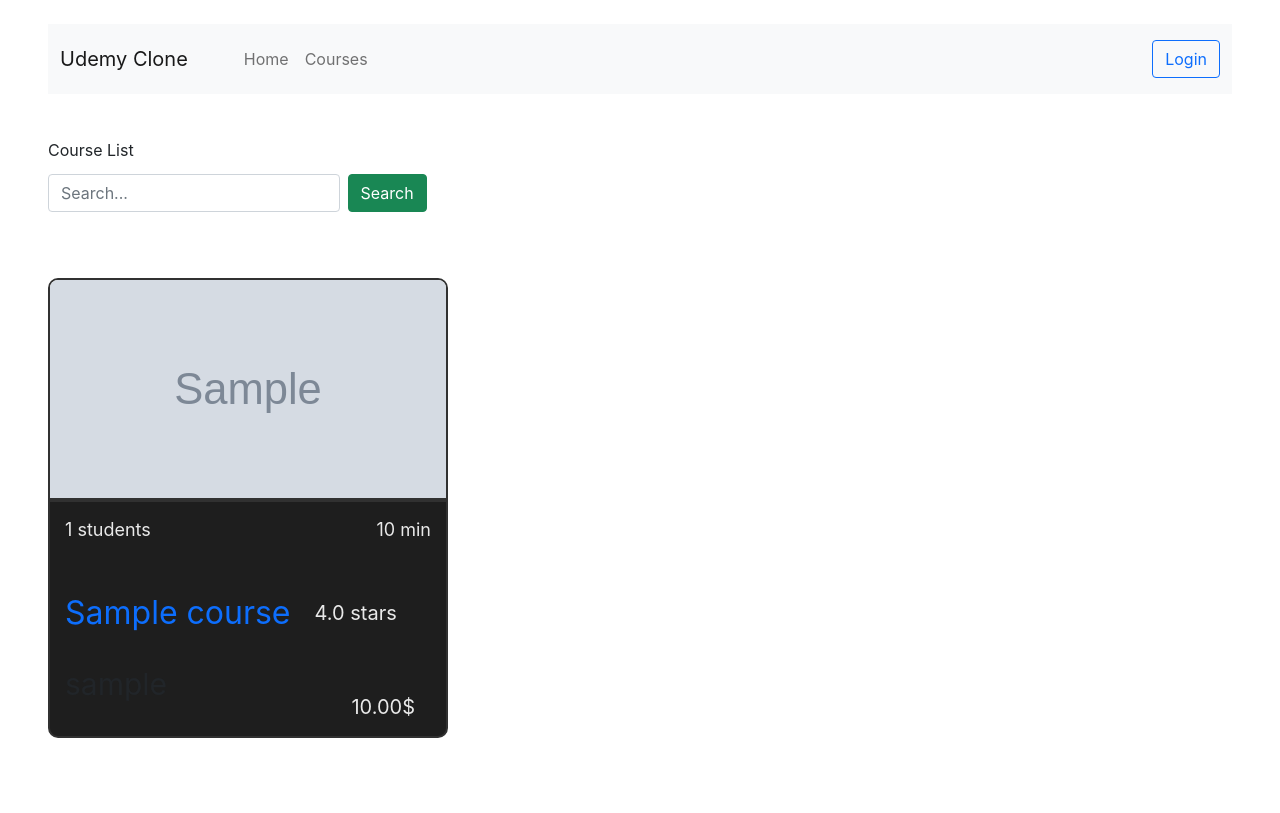
After one commit to AkobirDev/courses_api, a Django app: page /courses/ in a window 1280 px wide. The commit adds this page. Run offline with Django 4.2, Linux system fonts and the light colour scheme; tables that the repository leaves empty hold one stand-in row (values such as "Sample post"); grey boxes marked "Sample" are stand-in pictures.

Commit message:
finish course, course section and lesson sections

```diff
--- a/courses/models.py
+++ b/courses/models.py
@@ -42,7 +42,7 @@ class Course(models.Model):
     title = models.CharField(max_length=255)
     slug = models.SlugField(max_length=255)
     category = models.ForeignKey(Category, on_delete=models.CASCADE, related_name='courses')
-    thumbnail = models.ImageField(upload_to='course-images', blank=True)
+    thumbnail = models.ImageField(upload_to='course-images', default='default.png')
     description = models.TextField()
     price = models.DecimalField(max_digits=5, decimal_places=2, default=0)
     discount = models.IntegerField(
@@ -77,8 +77,13 @@ class Course(models.Model):
 
         return round(self.price * (100 - self.discount) / 100, 2)
 
+
+
     def __str__(self):
         return self.title
+
+    class Meta:
+        ordering = ('-created_at',)
 
 
 class CourseSection(models.Model):
@@ -102,7 +107,6 @@ class CourseSection(models.Model):
     def get_lectures_num(self):
         l = [lesson for lesson in self.lessons.all()]
         return len(l)
-
 
     def __str__(self):
         return self.title
@@ -134,6 +138,8 @@ class Lesson(models.Model):
             self.slug = slugify(self.title)
         return super().save(*args, **kwargs)
 
+    class Meta:
+        ordering = ('id',)
 
 class Enrollment(models.Model):
     user = models.ForeignKey(User, on_delete=models.CASCADE, related_name='paid_course')
@@ -159,6 +165,7 @@ class Reviews(models.Model):
 
     class Meta:
         unique_together = ('user', 'lesson')
+        ordering = ('-created_at', 'rating')
 
     def __str__(self):
         return f'{self.rating} to {self.lesson} by {self.user}'
--- /dev/null
+++ b/courses/static/courses/css/styles.css
@@ -0,0 +1,223 @@
+html {
+    box-sizing: border-box;
+  }
+  *, *:before, *:after {
+    box-sizing: inherit;
+  }
+  a{
+    text-decoration: none;
+  }
+  html, body, div, span, applet, object, iframe,
+  h1, h2, h3, h4, h5, h6, p, blockquote, pre,
+  a, abbr, acronym, address, big, cite, code,
+  del, dfn, em, img, ins, kbd, q, s, samp,
+  small, strike, strong, sub, sup, tt, var,
+  b, u, i, center,
+  dl, dt, dd, menu, ol, ul, li,
+  fieldset, form, label, legend,
+  table, caption, tbody, tfoot, thead, tr, th, td,
+  article, aside, canvas, details, embed,
+  figure, figcaption, footer, header, hgroup,
+  main, menu, nav, output, ruby, section, summary,
+  time, mark, audio, video {
+      margin: 0;
+      padding: 0;
+      border: 0;
+      font-size: 100%;
+      font: inherit;
+      vertical-align: baseline;
+  }
+  /* HTML5 display-role reset for older browsers */
+  article, aside, details, figcaption, figure,
+  footer, header, hgroup, main, menu, nav, section {
+      display: block;
+  }
+  /* HTML5 hidden-attribute fix for newer browsers */
+  *[hidden] {
+      display: none;
+  }
+  body {
+      line-height: 1;
+  }
+  menu, ol, ul {
+      list-style: none;
+  }
+  blockquote, q {
+      quotes: none;
+  }
+  blockquote:before, blockquote:after,
+  q:before, q:after {
+      content: '';
+      content: none;
+  }
+  table {
+      border-collapse: collapse;
+      border-spacing: 0;
+  }
+
+
+  /* CSS  */
+  body {
+    margin: 0;
+    padding: 0;
+    box-sizing: border-box;
+    font-family: inter, sans-serif;
+  }
+
+  /* h2 {
+    font-size: 50px;
+    font-weight: 700;
+    margin: 0;
+    margin-bottom: 20px;
+    color: white;
+    background: linear-gradient(
+      117.03deg,
+      #328bb3 0%,
+      #328bb3 0.01%,
+      rgba(252, 103, 84, 0.75) 100%
+    );
+
+  } */
+
+  h3 {
+    color: white;
+    font-size: 20px;
+    font-weight: 600;
+    line-height: 1.4;
+  }
+
+  p {
+    font-size: 20px;
+    color: #e9e9e9;
+    line-height: 1.4;
+  }
+
+  /*  Course Section  */
+
+  .courses {
+    background-color: #292929;
+    height: 150vh;
+    display: flex;
+  }
+
+  .container {
+    width: 960px;
+    margin: auto;
+  }
+  .container > h2,
+  .container > p {
+    text-align: center;
+  }
+
+  .img-mastercover {
+    width: 400px;
+    height: 222.34px;
+    margin: 0;
+    padding: 0;
+    border: 2px solid #313131;
+    border-radius: 10px 10px 0 0;
+    position: relative;
+    transition: 0.3s;
+  }
+
+  .img-mastercover {
+    /* background-image: url(https://www.logistec.com/wp-content/uploads/2017/12/placeholder.png); */
+    /* background-size: cover;
+    background-repeat: no-repeat;
+    position: relative;
+    cursor: pointer; */
+  }
+  /* .img-mastercover:hover .play-button {
+    display: flex;
+    z-index: 2;
+  } */
+
+  /* .play-button {
+    position: absolute;
+    top: 50%;
+    left: 50%;
+    transform: translate(-50%, -50%);
+    display: none;
+    cursor: pointer;
+  }
+   */
+  /*  Masterclass */
+
+  .masterclass {
+    display: flex;
+    flex-wrap: wrap;
+    margin-top: 50px;
+  }
+
+  .card-masterclass {
+    flex: 1 1 400px;
+    width: 400px;
+    display: flex;
+    flex-direction: column;
+    justify-content: center;
+    align-items: center;
+  }
+
+  /*  Card Text  */
+  .card-text-area {
+    width: 400px;
+    background-color: #1e1e1e;
+    padding: 15px;
+    border: 2px solid #313131;
+    margin-bottom: 75px;
+    border-radius: 0 0 10px 10px;
+  }
+
+  .card-text-area:hover .img-mastercover {
+    opacity: 0.5;
+  }
+
+  .card-info-top {
+    display: flex;
+    justify-content: space-between;
+    padding-bottom: 30px;
+  }
+  .card-info-bottom {
+    display: flex;
+    justify-content: space-between;
+    padding-top: 40px;
+  }
+
+  .students,
+  .length
+  {
+    font-size: 18px;
+  }
+  .instructeur {
+    font-size: 30px;
+  }
+
+  /* Button  */
+
+  .btn-secondary {
+    padding: 20px 40px;
+    border-radius: 30px;
+    border: 2px solid #313131;
+    background-color: #1e1e1e;
+    font-size: 18px;
+    display: block;
+    margin: auto;
+    transition: 0.2s;
+  }
+
+  .btn-secondary a {
+    color: white;
+    text-decoration: none;
+  }
+
+  .btn-secondary:hover {
+    box-shadow: 0px 10px 20px rgba(0, 0, 0, 0.15);
+    border: 2px solid #1e1e1e;
+  }
+  .card-info-mid a{
+    text-decoration: none;
+  }
+
+  .course-title{
+    font-size: 2rem;
+  }
--- /dev/null
+++ b/courses/templates/courses/courses_list.html
@@ -0,0 +1,61 @@
+{% extends 'base.html' %}
+{% load static %}
+
+{% block title %}All Courses{% endblock title %}
+
+{% block content %}
+<link rel="stylesheet" href="{% static 'courses/css/styles.css' %}">
+
+<h2>Course List</h2>
+<div class="row my-3">
+    <div class="col-4">
+        <form method="get" class="d-flex">
+            <input type="text" class="form-control" placeholder="Search..." name="q" value="{{search_query}}">
+            <button class="btn btn-success ms-2">Search</button>
+        </form>
+    </div>
+</div>
+<div class="row">
+  <div class="col-4">
+
+    {% for course in courses %}
+    <div class="masterclass">
+        <article class="card-masterclass">
+          {% if course.thumbnail %}
+            <img src="{{course.thumbnail.url}}" class="img-mastercover" width="54px">
+          {% endif %}
+            {% comment %} <img src="" width="54px" alt="Play button" class="play-button"> {% endcomment %}
+          </img>
+          <div class="card-text-area">
+            <div class="card-info-top">
+              <p class="students">{{course.get_enrolled_students | length}} students</p>
+              <p class="length">{{course.get_course_length}} min</p>
+            </div>
+            <div class="card-info-mid  mt-4 d-flex align-items-center">
+              <a href="{% url 'courses:course-detail' course.id %}"" class="course-title me-4">{{course.title}}</a>
+              <p>{{course.get_course_avg_rating}} stars</p>
+            </div>
+            <div class="card-info-bottom">
+              <h6 class="instructeur">{{course.instructor}}</h6>
+            <div class='price mt-4 d-flex justify-content-between align-items-center'>
+              {% if not course.is_free %}
+              <p class="pricing me-3">{{course.get_price}}$</p>
+              {% if course.discount %}
+                <span><del>{{course.price}}$</del><span>
+              {% endif %}
+              {% else %}
+              <p class="pricing me-3">Free</p>
+
+              {% endif %}
+
+            </div>
+            </div>
+          </div>
+        </article>
+    </div>
+
+    {% endfor %}
+  </div>
+</div>
+
+{% endblock content %}
--- a/courses/urls.py
+++ b/courses/urls.py
@@ -1,6 +1,10 @@
 from django.urls import path
+
+from courses.views import CourseListView, CourseDetailView, LessonDetailView
 
 app_name = 'courses'
 urlpatterns = [
-
+    path('', CourseListView.as_view(), name='courses'),
+    path('<int:id>/', CourseDetailView.as_view(), name='course-detail'),
+    path('<int:course_id>/lessons/<int:lesson_id>/', LessonDetailView.as_view(), name='lesson'),
 ]
--- a/courses/views.py
+++ b/courses/views.py
@@ -1,4 +1,5 @@
 from django.shortcuts import render
+from django.views import View
 from rest_framework.generics import ListAPIView, ListCreateAPIView, RetrieveUpdateDestroyAPIView
 from rest_framework.views import APIView
 from rest_framework.response import Response
@@ -8,6 +9,10 @@ from rest_framework.permissions import IsAuthenticated
 from courses.models import Category, Course, CourseSection, Lesson, Reviews
 from courses.permissions import IsUser, ReadOnly
 from courses.serializers import CategorySerializer, CourseSectionSerializer, CourseSerializer, LessonSerializer, ReviewSerializer
+
+
+#---------------  Views for DRF ---------------------
+
 
 class CategoryView(ListAPIView):
     queryset = Category.objects.all()
@@ -81,3 +86,30 @@ class ReviewDetailView(ListAPIView):
         l = Lesson.objects.get(id=id)
         queryset = Reviews.objects.filter(lesson=l)
         return queryset
+
+
+
+# -----------------  Views for Django ------------------------
+
+class CourseListView(View):
+    def get(self, request):
+        courses = Course.objects.all().order_by('id')
+        context = {'courses': courses}
+        return render(request, 'courses/courses_list.html', context=context)
+
+
+class CourseDetailView(View):
+    def get(self, request, id):
+        course = Course.objects.get(pk=id)
+        # section = course.sections.get(course=course)
+        # lessons = section.lessons.all().order_by('id')
+        context = {'course': course}
+        return render(request, 'courses/courses_detail.html', context=context)
+
+
+class LessonDetailView(View):
+    def get(self, request, course_id, lesson_id):
+        course = Course.objects.get(id=course_id)
+        lesson = Lesson.objects.get(id=lesson_id)
+        context = {'course': course, 'lesson': lesson}
+        return render(request, 'courses/lesson_detail.html', context=context)
--- a/templates/base.html
+++ b/templates/base.html
@@ -10,6 +10,7 @@
     <link rel="stylesheet" href="https://cdn.jsdelivr.net/npm/bootstrap-icons@1.10.3/font/bootstrap-icons.css">
     <link href="https://cdn.jsdelivr.net/npm/bootstrap@5.0.2/dist/css/bootstrap.min.css" rel="stylesheet" integrity="sha384-EVSTQN3/azprG1Anm3QDgpJLIm9Nao0Yz1ztcQTwFspd3yD65VohhpuuCOmLASjC" crossorigin="anonymous">
     <link rel="stylesheet" href="{% static 'css/main.css' %}">
+    <link rel="stylesheet" href="{% static 'courses/css/styles.css' %}">
   </head>
 <body class="mx-5">
     <nav class="navbar navbar-expand-lg navbar-light bg-light py-3 my-4">
@@ -24,7 +25,7 @@
                 <a class="nav-link {% if request.path == home_page_url %}active{% endif %}"  aria-current="page">Home</a>
               </li>
               <li class="nav-item">
-                <a class="nav-link {% if request.path == books_page_url or request.path == books_detail_url %}active{% endif %}" aria-current="page">Courses</a>
+                <a class="nav-link {% if request.path == books_page_url or request.path == books_detail_url %}active{% endif %}" aria-current="page" href="{% url 'courses:courses' %}">Courses</a>
               </li>
             </ul>
             <div class="d-flex">
```
Also changed, not shown: courses/templates/courses/courses_detail.html (added, +88 -0 lines), courses/templates/courses/lesson_detail.html (added, +11 -0 lines), courses/migrations/0010_alter_course_thumbnail.py (added), courses/migrations/0011_alter_course_options.py (added), media/course-images/default.png (added), media/course-images/download.png (added), media/course-images/download_tZi9P0U.png (added), media/course-images/js.png (added), media/course-images/js_bx42GJ3.png (added), media/course-images/math.jpg (added), media/course-images/math_AO2OP8f.jpg (added), media/course-images/py.jpg (added), media/course-images/py_J47aWl6.jpg (added).
